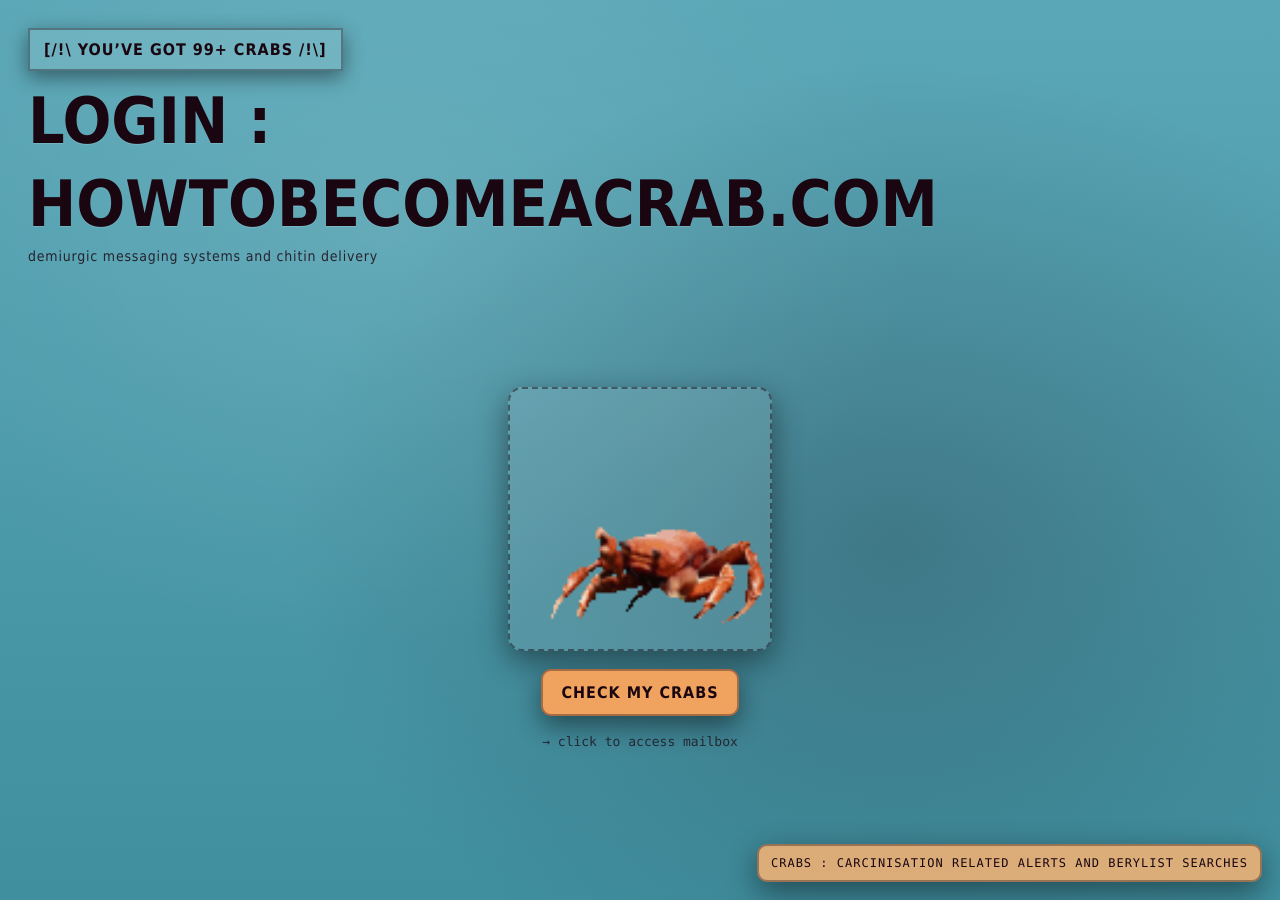
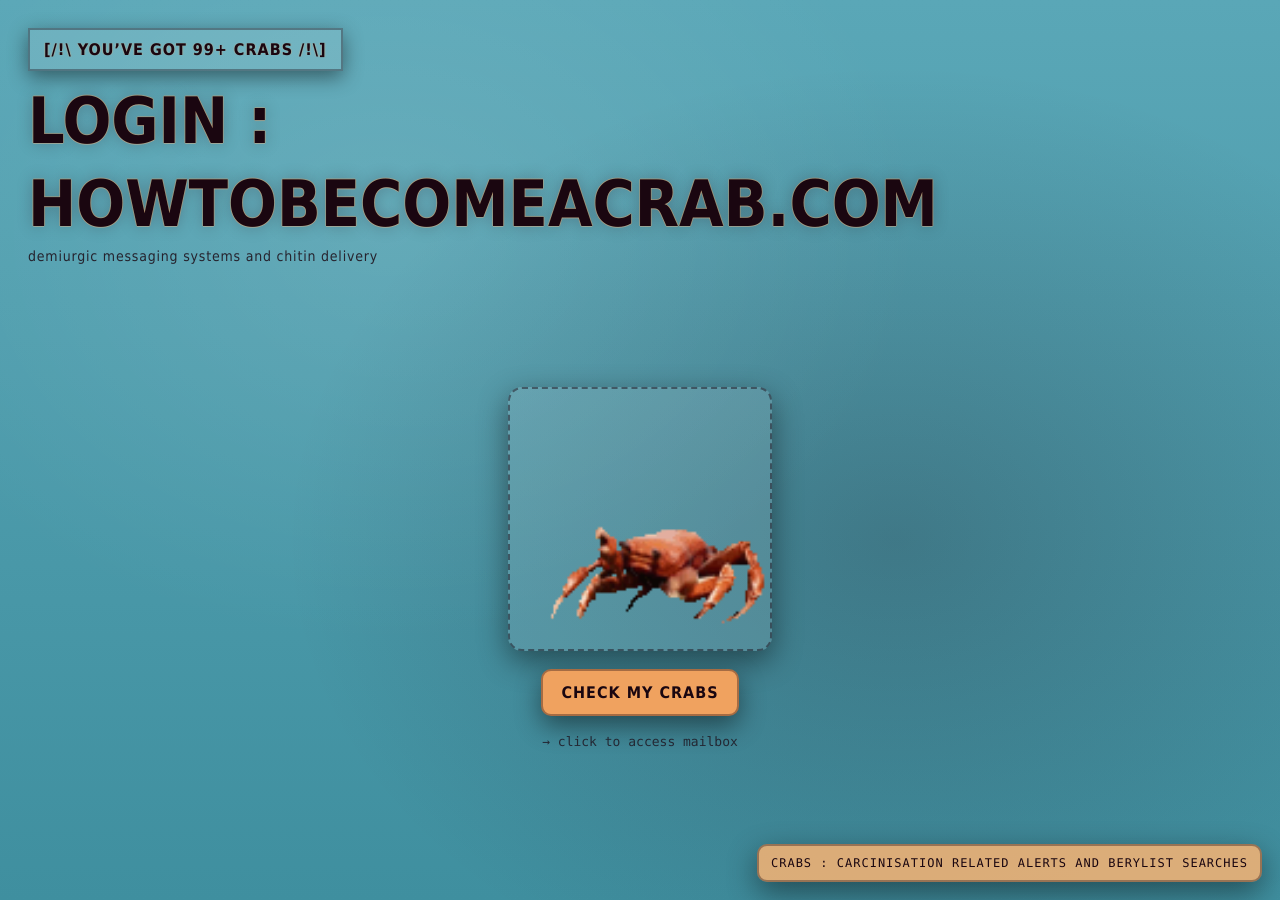
Before and after one commit to blhls/howtobecomeacrab, a Jekyll site: the page built from index.html, in a window 1280 px wide. Built offline with Jekyll 4.4.1, drawn with Linux system fonts in a browser that asks for light colours.

Commit message:
Update index.html

```diff
--- a/index.html
+++ b/index.html
@@ -61,6 +61,27 @@
       color: var(--burg);
       text-shadow: 0 1px 0 rgba(255,255,255,.15);
     }
+
+    /* velvet text with crab “stroke” */
+
+.title{
+  color: var(--burg);
+  text-shadow:
+    0 1px 0 rgba(255,255,255,.10),
+    1px 0 0 rgba(240,162,95,.35),
+   -1px 0 0 rgba(240,162,95,.35),
+    0 1px 0 rgba(240,162,95,.35),
+    0 -1px 0 rgba(240,162,95,.35),
+    0 0 16px rgba(26,6,16,.25);
+}
+
+.badge{
+  color: var(--burg);
+  text-shadow:
+    1px 0 0 rgba(240,162,95,.25),
+   -1px 0 0 rgba(240,162,95,.25);
+}
+
 
     .sub{
       margin-top: 10px;
```
